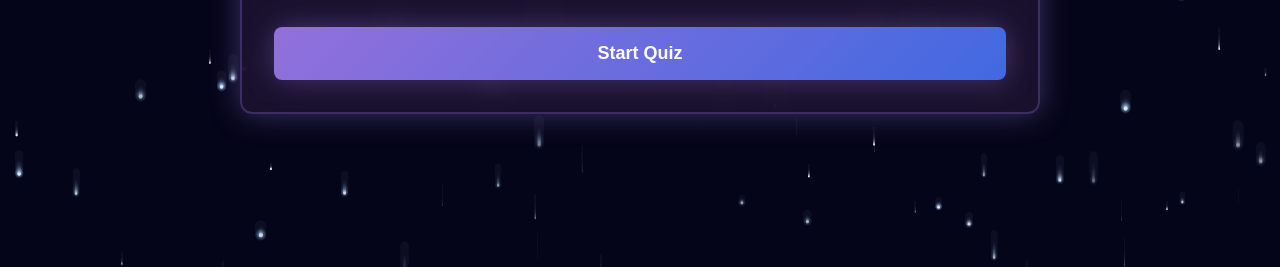
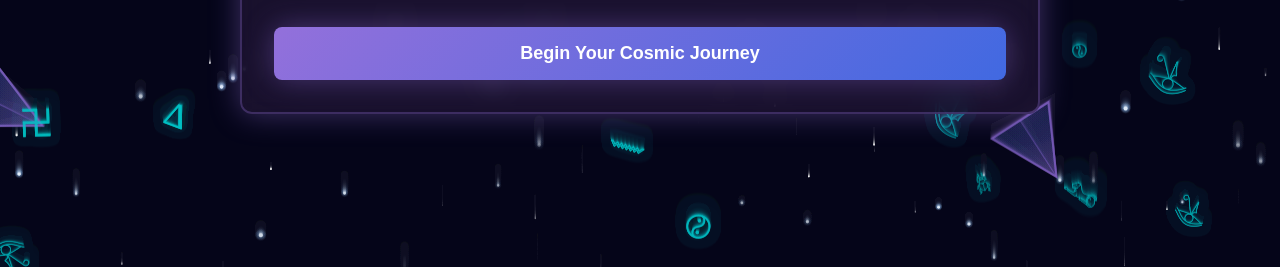
Before and after one commit to balsamdevelopers/balsamptm, a plain HTML site: page nishaltrial.html in a window 1280 px wide. Shown: the part 533-800 px from the top of the page. Drawn offline with Linux system fonts and the light colour scheme; animation ran at ten frames a second.

Commit message:
Update better ancient theme nishaltrial.html

```diff
--- a/nishaltrial.html
+++ b/nishaltrial.html
@@ -380,7 +380,7 @@ body {
         <!-- Start Screen -->
         <div id="startScreen" class="screen">
             <div class="card">
-                <h1 class="title">TimeQuest: Ancient Skywatchers </h1>
+                <h1 class="title">TimeQuest: Ancient Skywatchers</h1>
                 <p class="subtitle">Journey through 80 questions exploring how ancient civilizations understood the cosmos</p>
 
                 <div class="stats-grid">
@@ -512,7 +512,7 @@ async function loadQuestions() {
 
         console.log(`Loaded ${quizQuestions.length} questions successfully!`);
         startButton.disabled = false;
-        startButton.textContent = 'Start Quiz';
+        startButton.textContent = 'Begin Your Cosmic Journey';
 
     } catch (error) {
         console.error('Error loading questions:', error);
@@ -543,13 +543,14 @@ function parseCSVLine(line) {
     return result;
 }
 
-// Space Background Animation
+// Space Background Animation with Ancient Elements
 const canvas = document.getElementById('spaceCanvas');
 const ctx = canvas.getContext('2d');
 
 canvas.width = window.innerWidth;
 canvas.height = window.innerHeight;
 
+// Stars
 const stars = [];
 for (let i = 0; i < 200; i++) {
     stars.push({
@@ -561,10 +562,76 @@ for (let i = 0; i < 200; i++) {
     });
 }
 
+// Ancient Text Symbols (Hieroglyphics, Greek, Sanskrit-like)
+const ancientSymbols = ['𓂀', '𓃭', '𓆣', '𓇯', '𓈖', 'Ω', 'Δ', 'Φ', 'Ψ', 'Σ', '☥', '☸', '࿊', 'ॐ', '卍'];
+const floatingTexts = [];
+for (let i = 0; i < 30; i++) {
+    floatingTexts.push({
+        x: Math.random() * canvas.width,
+        y: Math.random() * canvas.height,
+        symbol: ancientSymbols[Math.floor(Math.random() * ancientSymbols.length)],
+        speed: Math.random() * 0.3 + 0.1,
+        opacity: Math.random() * 0.3 + 0.1,
+        rotation: Math.random() * Math.PI * 2,
+        rotationSpeed: (Math.random() - 0.5) * 0.02,
+        size: Math.random() * 20 + 15
+    });
+}
+
+// Pyramids
+const pyramids = [];
+for (let i = 0; i < 5; i++) {
+    pyramids.push({
+        x: Math.random() * canvas.width,
+        y: Math.random() * canvas.height,
+        size: Math.random() * 60 + 40,
+        opacity: Math.random() * 0.2 + 0.1,
+        speed: Math.random() * 0.2 + 0.05,
+        rotation: Math.random() * Math.PI * 2,
+        rotationSpeed: (Math.random() - 0.5) * 0.01
+    });
+}
+
+function drawPyramid(x, y, size, opacity, rotation) {
+    ctx.save();
+    ctx.translate(x, y);
+    ctx.rotate(rotation);
+
+    // Pyramid outline
+    ctx.beginPath();
+    ctx.moveTo(0, -size / 2);
+    ctx.lineTo(-size / 2, size / 2);
+    ctx.lineTo(size / 2, size / 2);
+    ctx.closePath();
+
+    // Fill with gradient
+    const gradient = ctx.createLinearGradient(0, -size / 2, 0, size / 2);
+    gradient.addColorStop(0, `rgba(147, 112, 219, ${opacity * 0.3})`);
+    gradient.addColorStop(1, `rgba(65, 105, 225, ${opacity * 0.1})`);
+    ctx.fillStyle = gradient;
+    ctx.fill();
+
+    // Stroke
+    ctx.strokeStyle = `rgba(147, 112, 219, ${opacity})`;
+    ctx.lineWidth = 2;
+    ctx.stroke();
+
+    // Add inner lines for detail
+    ctx.beginPath();
+    ctx.moveTo(0, -size / 2);
+    ctx.lineTo(0, size / 2);
+    ctx.strokeStyle = `rgba(147, 112, 219, ${opacity * 0.5})`;
+    ctx.lineWidth = 1;
+    ctx.stroke();
+
+    ctx.restore();
+}
+
 function animateSpace() {
     ctx.fillStyle = 'rgba(15, 10, 30, 0.1)';
     ctx.fillRect(0, 0, canvas.width, canvas.height);
 
+    // Draw stars
     stars.forEach(star => {
         star.y += star.speed;
         if (star.y > canvas.height) {
@@ -589,6 +656,47 @@ function animateSpace() {
             ctx.arc(star.x, star.y, star.radius * 3, 0, Math.PI * 2);
             ctx.fill();
         }
+    });
+
+    // Draw floating pyramids
+    pyramids.forEach(pyramid => {
+        pyramid.y += pyramid.speed;
+        pyramid.rotation += pyramid.rotationSpeed;
+
+        if (pyramid.y > canvas.height + pyramid.size) {
+            pyramid.y = -pyramid.size;
+            pyramid.x = Math.random() * canvas.width;
+        }
+
+        drawPyramid(pyramid.x, pyramid.y, pyramid.size, pyramid.opacity, pyramid.rotation);
+    });
+
+    // Draw floating ancient text
+    floatingTexts.forEach(text => {
+        text.y += text.speed;
+        text.rotation += text.rotationSpeed;
+
+        if (text.y > canvas.height) {
+            text.y = -50;
+            text.x = Math.random() * canvas.width;
+            text.symbol = ancientSymbols[Math.floor(Math.random() * ancientSymbols.length)];
+        }
+
+        ctx.save();
+        ctx.translate(text.x, text.y);
+        ctx.rotate(text.rotation);
+        ctx.font = `${text.size}px serif`;
+        ctx.fillStyle = `rgba(0, 206, 209, ${text.opacity})`;
+        ctx.textAlign = 'center';
+        ctx.textBaseline = 'middle';
+        ctx.fillText(text.symbol, 0, 0);
+
+        // Add glow effect
+        ctx.shadowBlur = 10;
+        ctx.shadowColor = `rgba(0, 206, 209, ${text.opacity * 0.5})`;
+        ctx.fillText(text.symbol, 0, 0);
+
+        ctx.restore();
     });
 
     requestAnimationFrame(animateSpace);
@@ -719,5 +827,4 @@ startButton.textContent = 'Loading Questions...';
 loadQuestions();
 </script>
 </body>
-
 </html>
```
